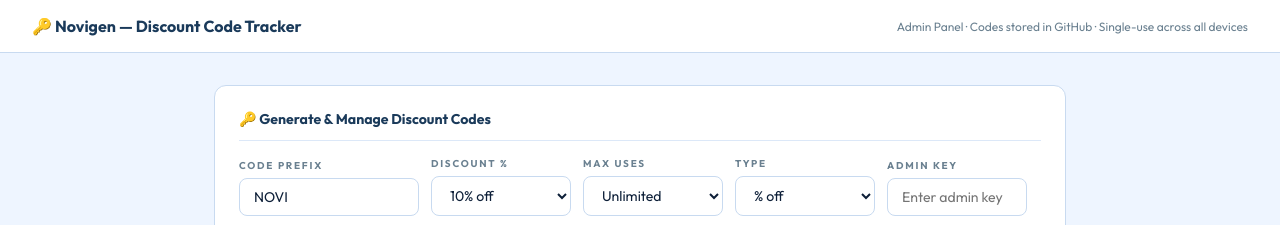
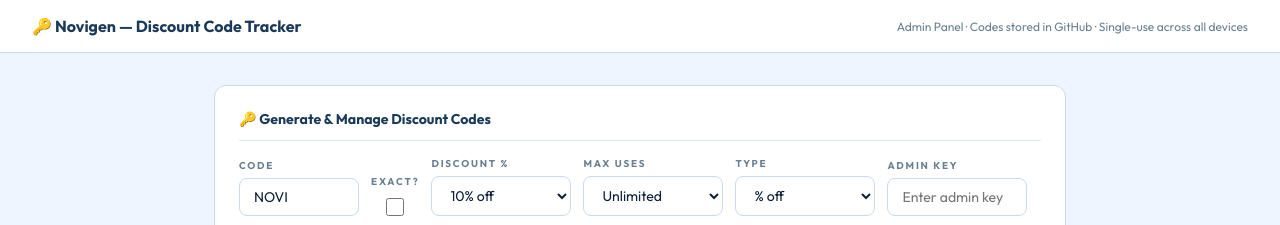
Before and after one commit to Scottomus0/Novigen-Peptides, a plain HTML site: page discount-tracker.html in a window 1280 px wide. Shown: the top 225 px of the page. Drawn offline with Linux system fonts and the light colour scheme.

Commit message:
Add files via upload

```diff
--- a/discount-tracker.html
+++ b/discount-tracker.html
@@ -72,8 +72,12 @@
     <h2>🔑 Generate & Manage Discount Codes</h2>
     <div class="gen-row">
       <div class="gen-field">
-        <label class="gen-label">Code Prefix</label>
-        <input type="text" id="gen-prefix" class="gen-input" value="NOVI" placeholder="NOVI" maxlength="10" style="text-transform:uppercase;">
+        <label class="gen-label">Code</label>
+        <input type="text" id="gen-prefix" class="gen-input" value="NOVI" placeholder="NOVI" maxlength="20" style="text-transform:uppercase;width:120px;" oninput="this.value=this.value.toUpperCase()">
+      </div>
+      <div class="gen-field" style="align-items:center;">
+        <label class="gen-label">Exact?</label>
+        <input type="checkbox" id="gen-exact" style="width:18px;height:18px;cursor:pointer;margin-top:4px;" title="Tick to use code exactly as typed">
       </div>
       <div class="gen-field">
         <label class="gen-label" id="pct-label">Discount %</label>
```
